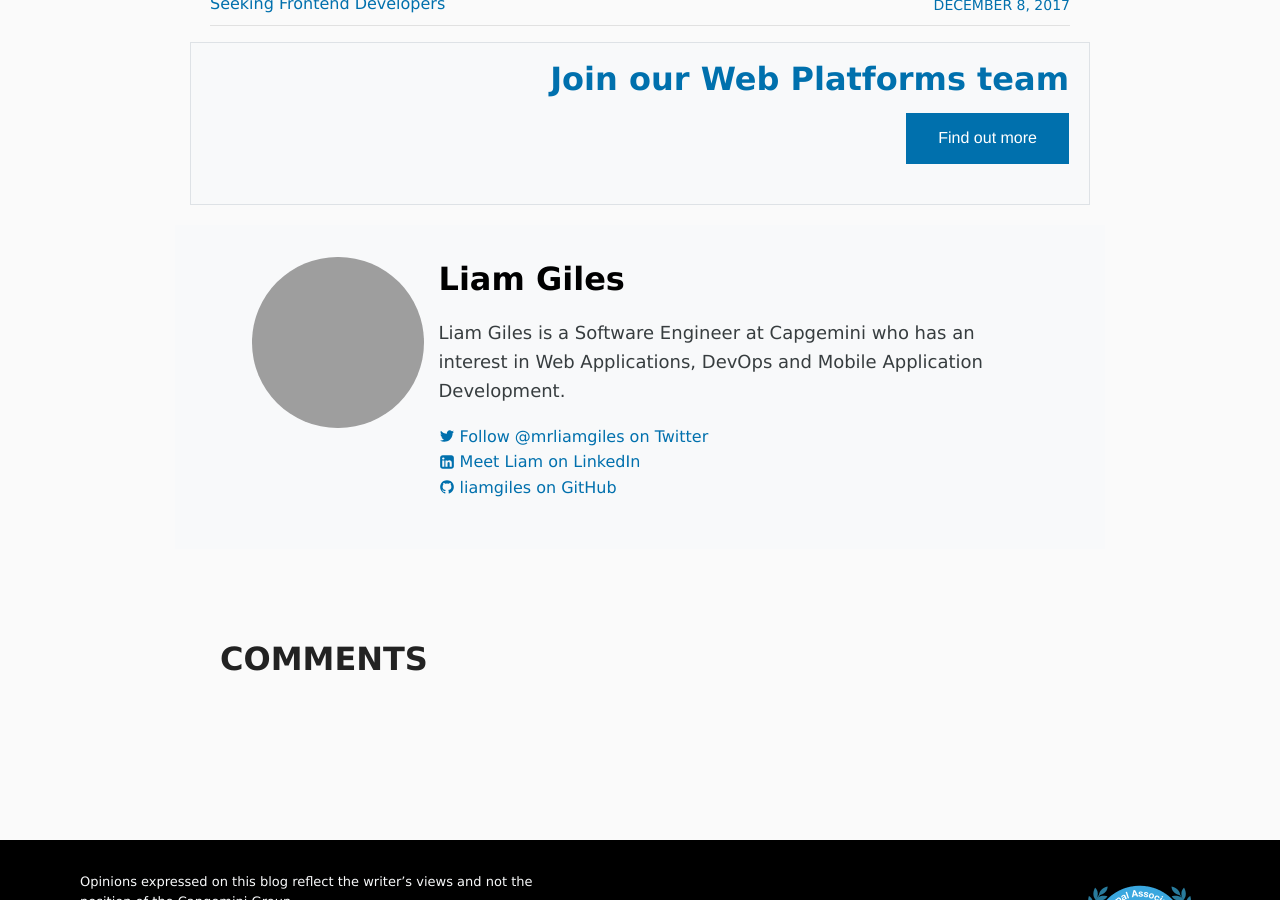
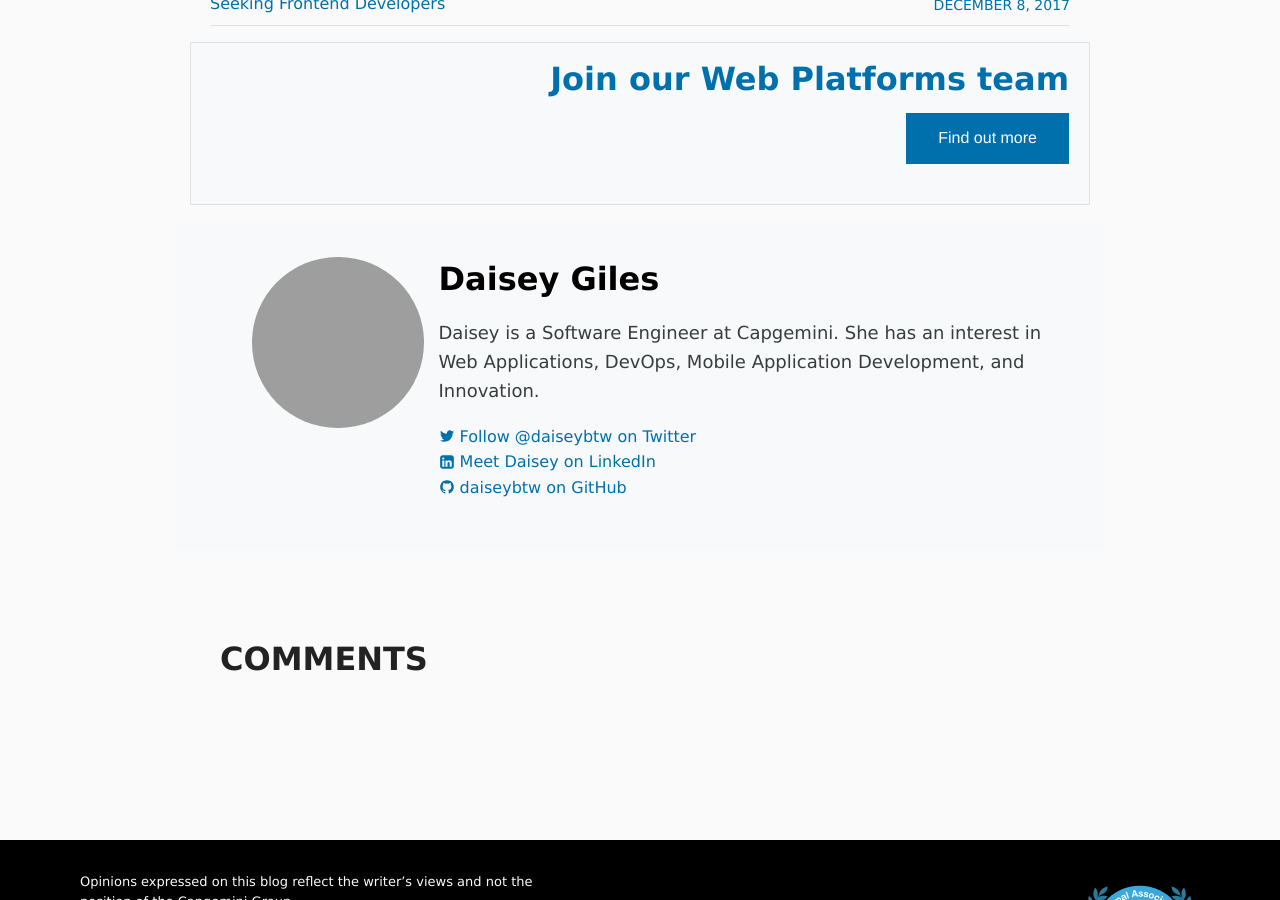
Before and after one commit to Capgemini/capgemini.github.io, a Jekyll site: the page built from _posts/2018-11-09-Basic-Accessibility-for-Web-Applications.md, in a window 1280 px wide and 900 px high, scrolled down 5759 px. Built offline with Jekyll 4.4.1, drawn with Linux system fonts in a browser that asks for light colours; comment, search, counter and statistics services are not loaded; some of the changed text lies outside the part shown; grey boxes are pictures that could not be loaded.

Commit message:
Update from https://github.com/Capgemini/blog-private/commit/90f8141c570e633b80a79e291be7ab627571be48

```diff
--- a/_data/authors.yml
+++ b/_data/authors.yml
@@ -453,14 +453,14 @@
     team: microsoftnetazure
     avatar: /images/authors/james-heywood.jpeg
     ex: true
-liamgiles:
-    name: Liam Giles
-    github: liamgiles
-    twitter: mrliamgiles
-    linkedin: https://www.linkedin.com/in/liam-giles-8572735b/
-    description: "Liam Giles is a Software Engineer at Capgemini who has an interest in Web Applications, DevOps and Mobile Application Development."
+daiseygiles:
+    name: Daisey Giles
+    github: daiseybtw
+    twitter: daiseybtw
+    linkedin: https://www.linkedin.com/in/daisey-giles-8572735b/
+    description: "Daisey is a Software Engineer at Capgemini. She has an interest in Web Applications, DevOps, Mobile Application Development, and Innovation."
     team: web_platforms
-    avatar: https://avatars1.githubusercontent.com/u/2623412?s=400&u=6c45fd2832bd49a9cbe10fbf9e9149fecddb8894&v=4
+    avatar: https://avatars.githubusercontent.com/u/97960080?v=4
 nassaz:
     name: Tijani Nasser
     github: nassaz
--- a/_posts/2018-11-09-Basic-Accessibility-for-Web-Applications.md
+++ b/_posts/2018-11-09-Basic-Accessibility-for-Web-Applications.md
@@ -2,7 +2,7 @@
 layout: post
 title: Basic Accessibility for Web Applications
 description: Basic accessibility when developing web applications.
-author: [liamgiles]
+author: [daiseygiles]
 category: Accessibility
 tags: [Web, Frontend, Development, Accessibility]
 comments: true
```
